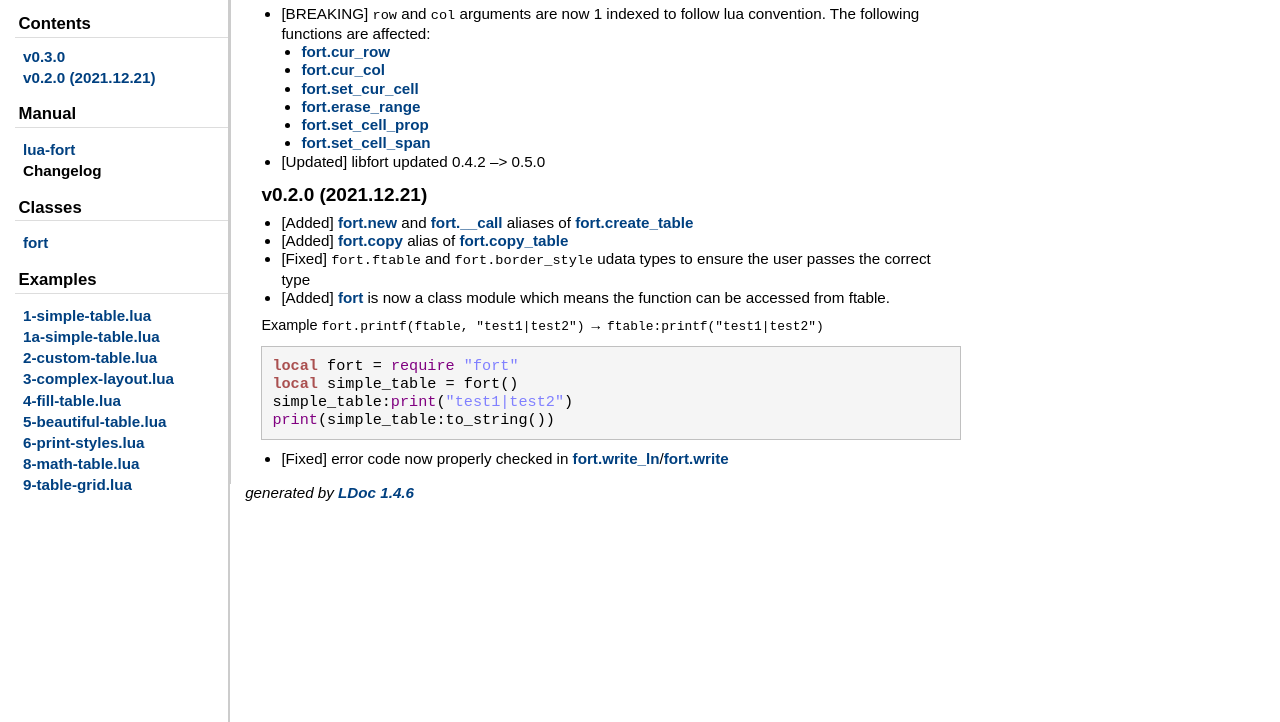
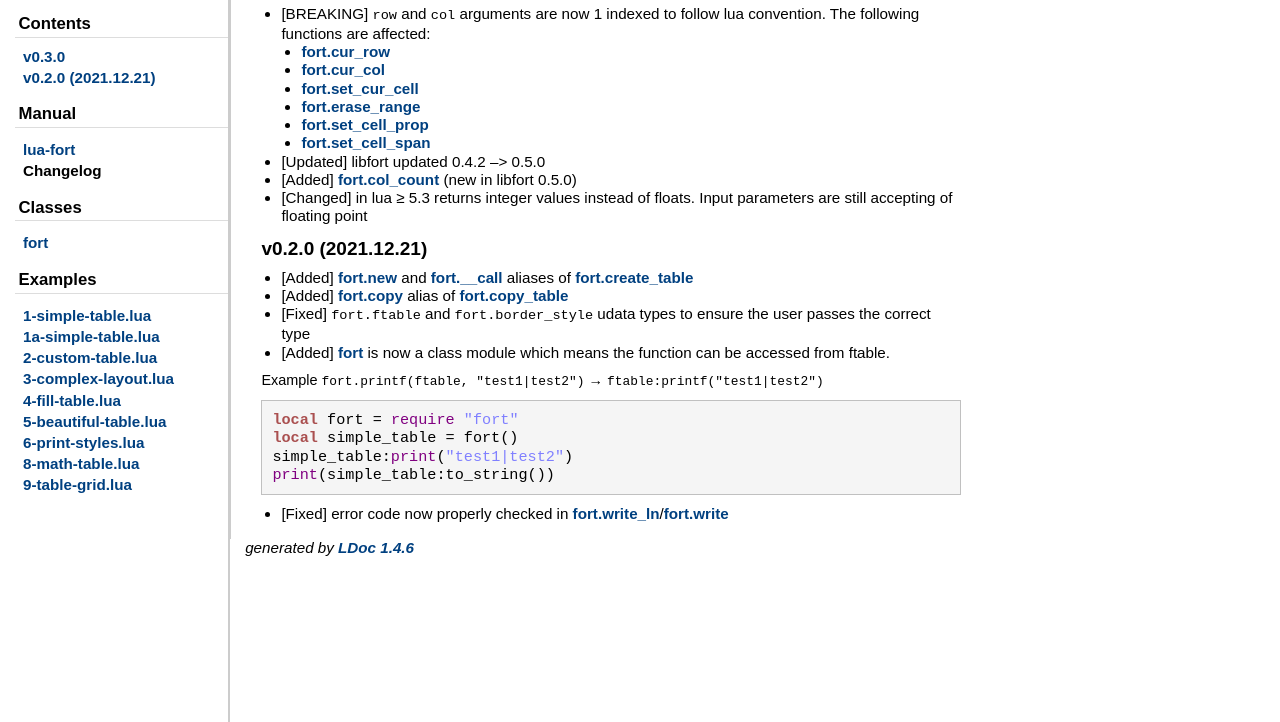
Before and after one commit to nathanrpage97/lua-fort, a plain HTML site: page docs/manual/CHANGELOG.md.html in a window 1280 px wide. Shown: the part 78-800 px from the top of the page. Drawn offline with Linux system fonts and the light colour scheme.

Commit message:
update changelog with changes

```diff
--- a/docs/manual/CHANGELOG.md.html
+++ b/docs/manual/CHANGELOG.md.html
@@ -71,6 +71,9 @@ convention. The following functions are affected:
 </ul>
 </li>
 <li>[Updated] libfort updated 0.4.2 &ndash;> 0.5.0</li>
+<li>[Added] <a href="../index.html#fort:col_count">fort.col_count</a> (new in libfort 0.5.0)</li>
+<li>[Changed] in lua ≥ 5.3 returns integer values instead of floats. Input
+parameters are still accepting of floating point</li>
 </ul>
 
 
```
Also changed, not shown: docs/examples/6-print-styles.lua.html (+1 -1 lines), 1 other file.
